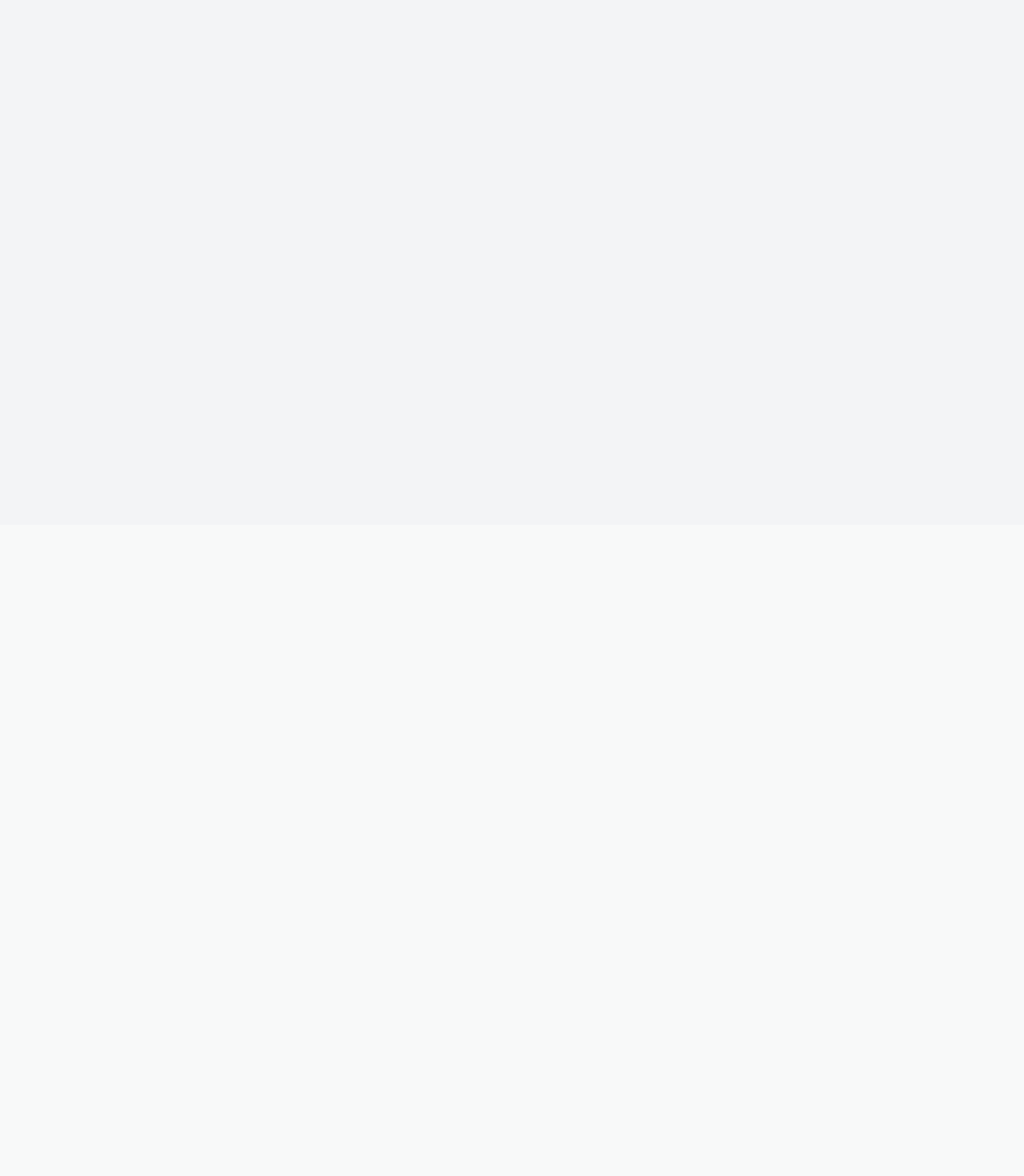
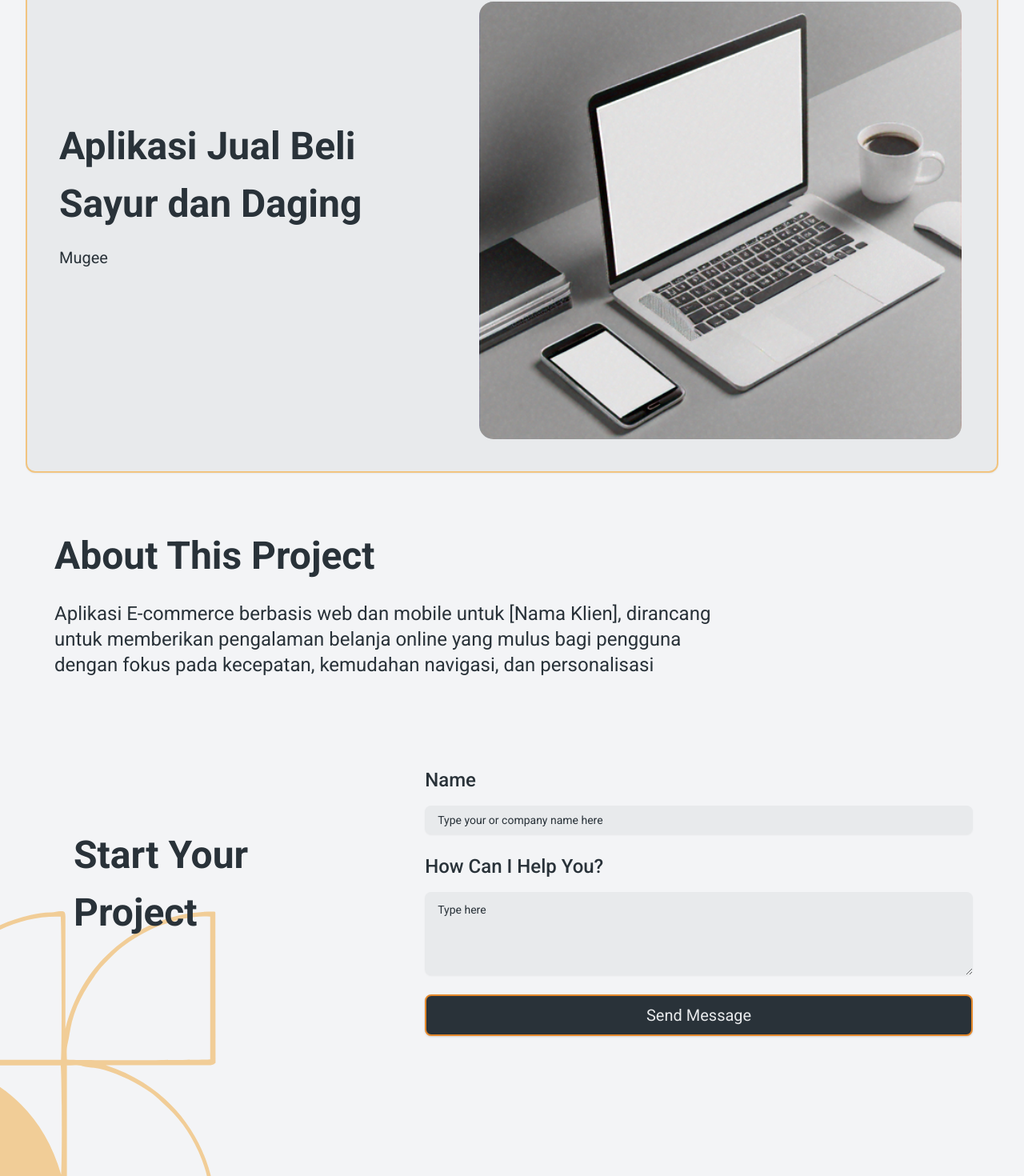
Before and after one commit to nightcoders-studio/landing-page, a React (Vite) app: page /detail-project in a window 1280 px wide. Before the commit this address had no page. Shown: the part 144-1614 px from the top of the page at 80% size. Before the commit the page ends 800 px from the top, so only its background shows below. Built offline with nearby package versions, Linux system fonts and the light colour scheme.

Commit message:
update halaman detail Project

```diff
--- a/src/App.jsx
+++ b/src/App.jsx
@@ -2,7 +2,7 @@ import { BrowserRouter as Router, Routes, Route } from 'react-router-dom'
 import HomePage from './pages/HomePage';
 import './App.css'
 import Navbar from './components/Navbar';
-import Hero from './components/Hero';
+import ProjectDetail from './pages/ProjectDetail';
 
 function App() {
 
@@ -13,6 +13,7 @@ function App() {
         <div id="containerBesarHome" className="flex-grow w-full">
           <Routes>
             <Route path="/" element={<HomePage />} />
+            <Route path="/detail-project" element={<ProjectDetail />} />
           </Routes>
         </div>
       </div>
--- /dev/null
+++ b/src/pages/ProjectDetail.jsx
@@ -0,0 +1,165 @@
+import React from "react";
+import Spacer from "../components/ui/spacer";
+// import StartProject from "@/components/StartProject";
+import Footer from "../components/Footer";
+import { useForm } from "react-hook-form"
+import {
+    Form,
+    FormField,
+    FormItem,
+    FormLabel,
+    FormControl,
+    FormMessage,
+} from "@/components/ui/form"
+import { Input } from "@/components/ui/input"
+import { Textarea } from "@/components/ui/textarea"
+import { Button } from "@/components/ui/button"
+import vector4 from "../assets/images/vector4.svg"
+
+
+const ProjectDetail = () => {
+
+
+    const form = useForm({
+        defaultValues: {
+            name: "",
+            help: "",
+        },
+    })
+
+    const onSubmit = (data) => {
+        console.log("Form Data:", data)
+    }
+
+    return (
+        <div>
+            {/* Hero Section */}
+            <div id="heroWrapper" className="items-center sm:gap-2 sm:px-4 sm:pb-8 sm:pt-8 md:m-0">
+                <div
+                    id="heroContainer"
+                    className="grid items-center p-6 py-6 m-6 border-2 shadow-sm lg:m-4 lg:gap-7 xl:gap-4 sm:m-2 rounded-xl border-text-brand-tertiary bg-bg-default-secondary lg:grid-cols-[45%_55%] sm:gap-10 md:gap-20 md:m-2 md:py-10 md:px-10"
+                >
+                    {/* Image Section for sm/md */}
+                    <img
+                        className="order-1 w-full h-auto gambarHero lg:order-2 lg:pr-5"
+                        src="src/assets/images/Mockup website.svg"
+                        alt="Illustration"
+                    />
+
+                    {/* Text Section */}
+                    <div
+                        id="textHeroWrapper"
+                        className="flex flex-col items-stretch order-2 gap-4 md:gap-5 lg:order-1"
+                    >
+                        <div id="textHeroContainer" className="flex flex-col items-stretch gap-4">
+                            <h1 className="text-4xl font-semibold text-text-default md:text-4xl sm:leading-snug md:leading-normal lg:leading-normal lg:text-4xl xl:text-5xl xl:leading-normal w:full sm:w-3/4">
+                                Aplikasi Jual Beli Sayur dan Daging
+                            </h1>
+                            <h3 className="text-xl sm:text-xl text-text-default xl:text-xl xl:pr-24 md:text-xl xl:leading-normal">
+                                Mugee
+                            </h3>
+                        </div>
+                        <div className="hidden md:flex lg:flex xl:flex 2xl:flex lg:h-12 lg:w-full" />
+                    </div>
+                </div>
+            </div>
+
+            <Spacer className='lg:block sm:hidden' />
+            <Spacer />
+
+            {/* Section about this project */}
+            <div className="flex flex-col w-full gap-8 aboutContainer px-7 sm:flex sm:flex-col md:px-16">
+                <h1 className="font-semibold sm:text-3xl lg:text-5xl text-text-default lg:pl-1">
+                    About This Project
+                </h1>
+                <h4 className="text-text-default md:w-3/4 lg:pl-1 lg:text-2xl md:text-xl">
+                    Aplikasi E-commerce berbasis web dan mobile untuk [Nama Klien], dirancang untuk
+                    memberikan pengalaman belanja online yang mulus bagi pengguna dengan fokus pada
+                    kecepatan, kemudahan navigasi, dan personalisasi
+                </h4>
+                <Spacer />
+            </div>
+
+            {/* Section start your project */}
+            <div className="relative grid grid-cols-1 lg:grid-cols-[35%,65%] w-screen px-0 lg:px-16 md:px-7 sm:items-center sm:mx-0 sm:text-center md:text-left md:pb-36 lg:pt-16 lg:gap-8">
+                {/* Header Section */}
+                <div className="relative flex flex-col md:w-[364px] lg:w-full text-4xl font-semibold leading-[44px] sm:text-left lg:items-start">
+                    <span className="relative z-10 align-text-top text-text-default sm:text-3xl lg:text-5xl lg:mb-6 sm:pl-7 lg:self-start sm:pb-5 lg:leading-normal">
+                        Start Your Project
+                    </span>
+                </div>
+
+                {/* Form Section */}
+                <div className="z-10 flex flex-col flex-grow gap-10 sm:w-full sm:px-8 sm:align-text-left">
+                    <Form {...form} className="md:w-full">
+                        <form onSubmit={form.handleSubmit(onSubmit)} className="space-y-6">
+                            {/* Name Field */}
+                            <FormField
+                                name="name"
+                                control={form.control}
+                                render={({ field }) => (
+                                    <FormItem className="sm:flex sm:flex-col sm:items-start">
+                                        <FormLabel className="text-base text-text-default sm:mb-2 sm:text-xl md:text-2xl">Name</FormLabel>
+                                        <FormControl>
+                                            <Input
+                                                placeholder="Type your or company name here"
+                                                className="px-4 py-3 bg-[#e8eaec] rounded-lg focus:ring-2 focus:ring-blue-400"
+                                                {...field}
+                                            />
+                                        </FormControl>
+                                        <FormMessage />
+                                    </FormItem>
+                                )}
+                            />
+
+                            {/* How Can I Help Field */}
+                            <FormField
+                                name="help"
+                                control={form.control}
+                                render={({ field }) => (
+                                    <FormItem className="w-full sm:flex sm:flex-col sm:items-start">
+                                        <FormLabel className="text-base text-text-default sm:mb-2 sm:text-xl md:text-2xl">How Can I Help You?</FormLabel>
+                                        <FormControl>
+                                            <Textarea
+                                                placeholder="Type here"
+                                                rows={4}
+                                                className="px-4 py-3 bg-[#e8eaec] rounded-lg focus:ring-2 focus:ring-blue-400"
+                                                {...field}
+                                            />
+                                        </FormControl>
+                                        <FormMessage />
+                                    </FormItem>
+                                )}
+                            />
+
+                            {/* Submit Button */}
+                            <Button
+                                type="submit"
+                                className="w-full text-text-default-quaternary px-4 lg:py-6 flex items-center justify-center text-base bg-transparent hover:shadow-none bg-[#293239] border-solid border-2 border-[#e4882b] rounded-lg lg:text-xl hover:translate-y-1 sm:text-lg md:text-2xl md:py-6"
+                            >
+                                Send Message
+                            </Button>
+                        </form>
+                    </Form>
+                </div>
+
+                {/* Vector Background */}
+                <img
+                    src={vector4}
+                    alt="Vector Background"
+                    className="absolute lg:left-20 w-[150px] sm:w-[220px] sm:bottom-0 lg:bottom-0 sm:left-14 lg:w-[380px] opacity-80 z-0"
+                    style={{
+                        transform: 'translateX(-50%)',
+                    }}
+                />
+                <Spacer className="sm:h-1 lg:h-12" />
+            </div>
+            <Spacer className="md:hidden sm:block" />
+            <Spacer className="md:hidden sm:block" />
+
+            <Footer />
+        </div>
+    );
+};
+
+export default ProjectDetail;
```
Also changed, not shown: src/assets/images/Mockup website.svg (added).
